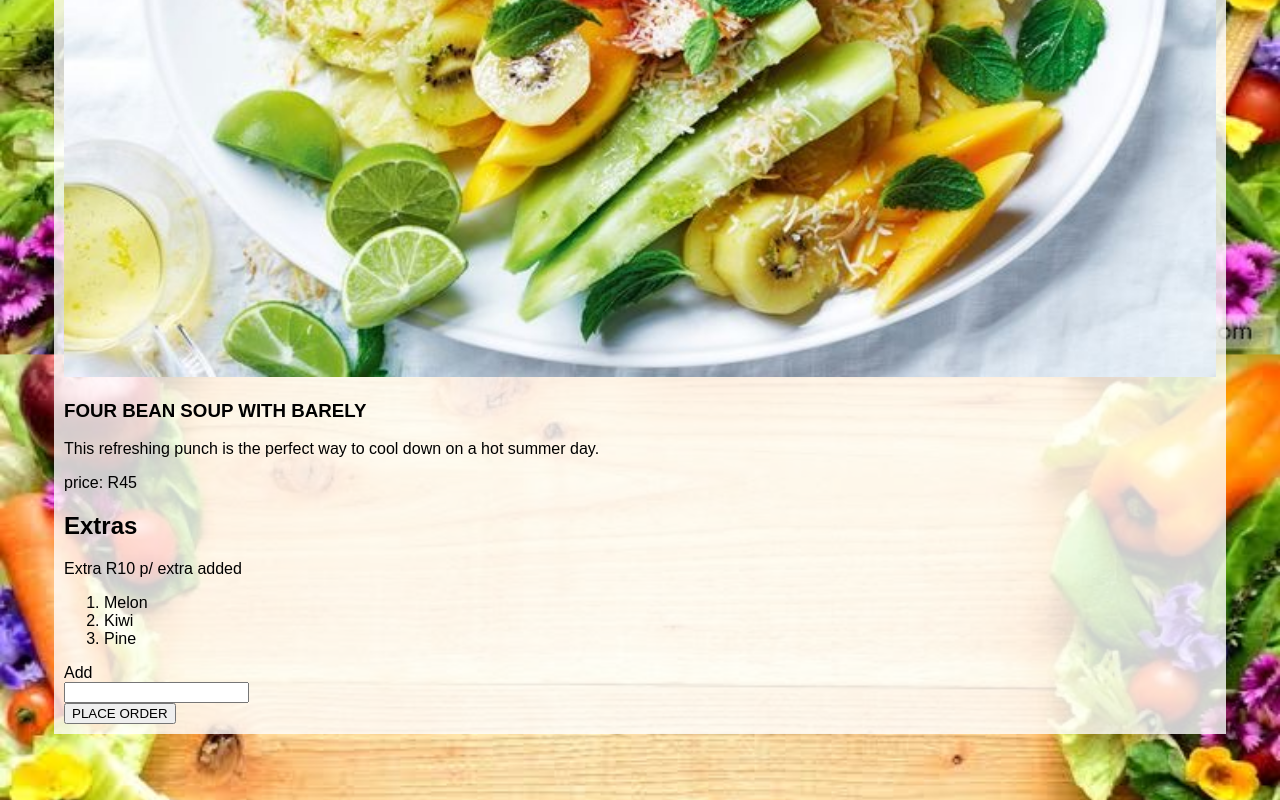
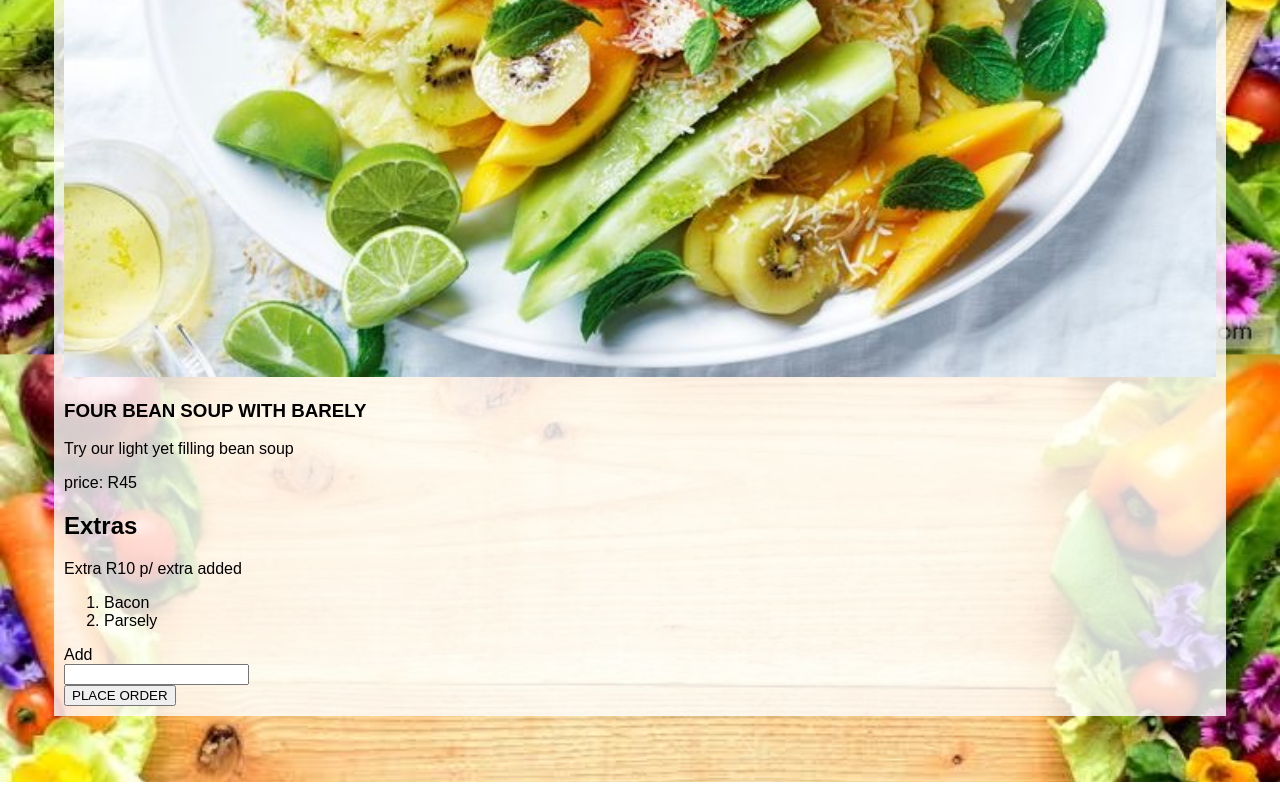
Before and after one commit to yandiswasompali-ITvarsity/module3-assessment2, a plain HTML site: page main3.html in a window 1280 px wide. Shown: the part 533-1333 px from the top of the page. Drawn offline with Linux system fonts and the light colour scheme.

Commit message:
Update main3.html

```diff
--- a/main3.html
+++ b/main3.html
@@ -29,7 +29,7 @@ Restaurent Menu
            <div id="info-box-full">
                 <img src="images/desert2.JPG"/>
                 <h3> FOUR BEAN SOUP WITH BARELY</h3>
-<p> This refreshing punch is the perfect way to cool down on a hot summer day. </p>
+<p> Try our light yet filling bean soup </p>
 
     <div class="description">
 
@@ -48,9 +48,9 @@ Restaurent Menu
 
 
                 <ol>
-                <li>Melon</li>
-                <li>Kiwi</li>
-                <li>Pine</li>
+                <li>Bacon</li>
+                <li>Parsely</li>
+
 
                 </ol>
                 </div>
```
